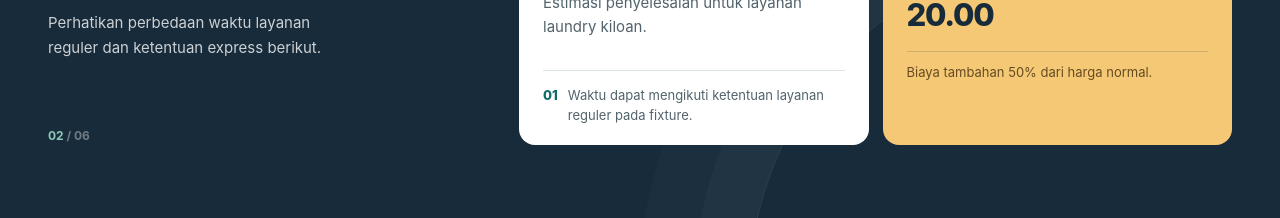
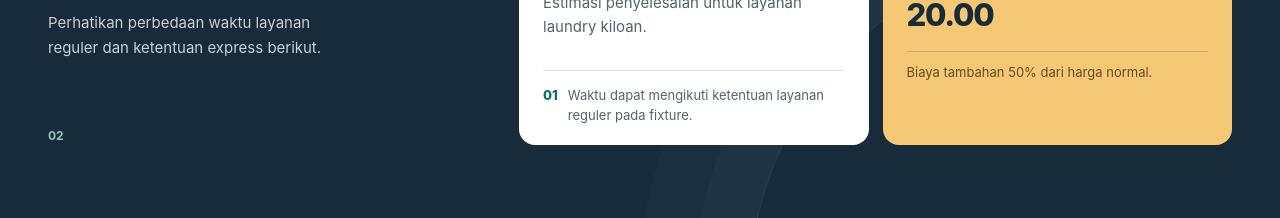
Before and after one commit to kannaryukkei/laundry-ceria-website, a React (Vite) app: page / in a window 1280 px wide. Shown: the part 2080-2298 px from the top of the page. Built offline with nearby package versions, Linux system fonts and the light colour scheme.

Commit message:
fix(a11y): remove low-contrast decorative section suffix

```diff
--- a/src/App.tsx
+++ b/src/App.tsx
@@ -156,7 +156,7 @@ function Turnaround() {
           <p className="eyebrow eyebrow-light" data-qa-role="metadata"><span />WAKTU PENGERJAAN</p>
           <h2>Waktu yang<br /><em>lebih jelas.</em></h2>
           <p>Perhatikan perbedaan waktu layanan reguler dan ketentuan express berikut.</p>
-          <span className="side-index">02 <i>/ 06</i></span>
+          <span className="side-index">02</span>
         </div>
         <div className="timing-cards">
           <article className="timing-card regular-card">
```
